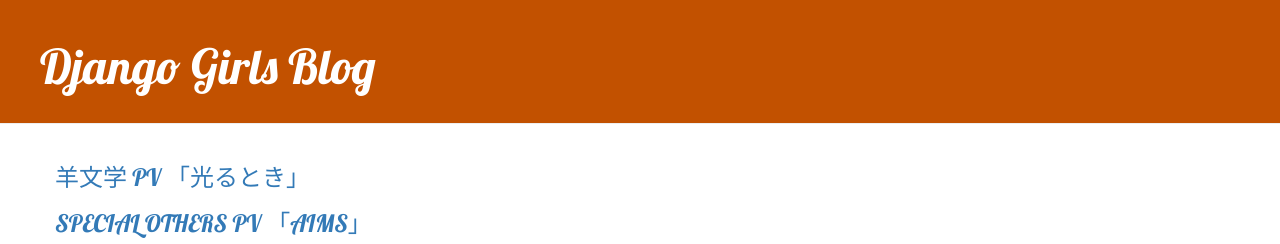
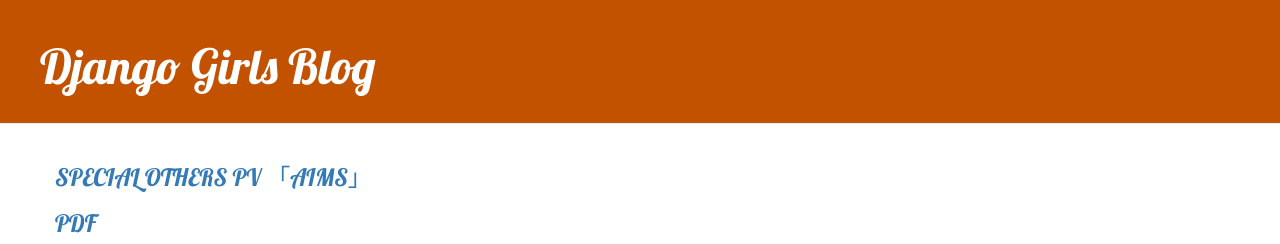
Before and after one commit to Tonkyu/my-first-blog, a Django app: page / in a window 1280 px wide. Shown: the top 244 px of the page. Run offline with Django 3.2, Linux system fonts and the light colour scheme; data that the repository does not hold is empty; some libraries are stand-ins or nearby versions.

Commit message:
Embedded: YouTube

```diff
--- a/blog/templates/blog/post_list.html
+++ b/blog/templates/blog/post_list.html
@@ -1,9 +1,9 @@
 {% extends 'blog/base.html' %}
 
 {% block content %}
-<h3><a href = "https://www.youtube.com/watch?reload=9&v=qknDI1k39Ic" target="_blank"> 羊文学 PV 「光るとき」  </a></h3>
 <h3><a href = "https://www.youtube.com/watch?v=Wt6Xkp-8mNY" target="_blank"> SPECIAL OTHERS PV 「AIMS」  </a></h3>
 <h3><a href = "https://www.j-wave.co.jp/assets_v2020/images/topics/2004_ongaku-tt.pdf" target="_blank"> PDF  </a></h3>
+<iframe width="560" height="315" src="https://www.youtube.com/embed/qknDI1k39Ic" title="YouTube video player" frameborder="0" allow="accelerometer; autoplay; clipboard-write; encrypted-media; gyroscope; picture-in-picture" allowfullscreen></iframe>
 {% for post in posts %}
     <div classs = "post">
         <p>published: {{ post.published_date }}</p>
```
